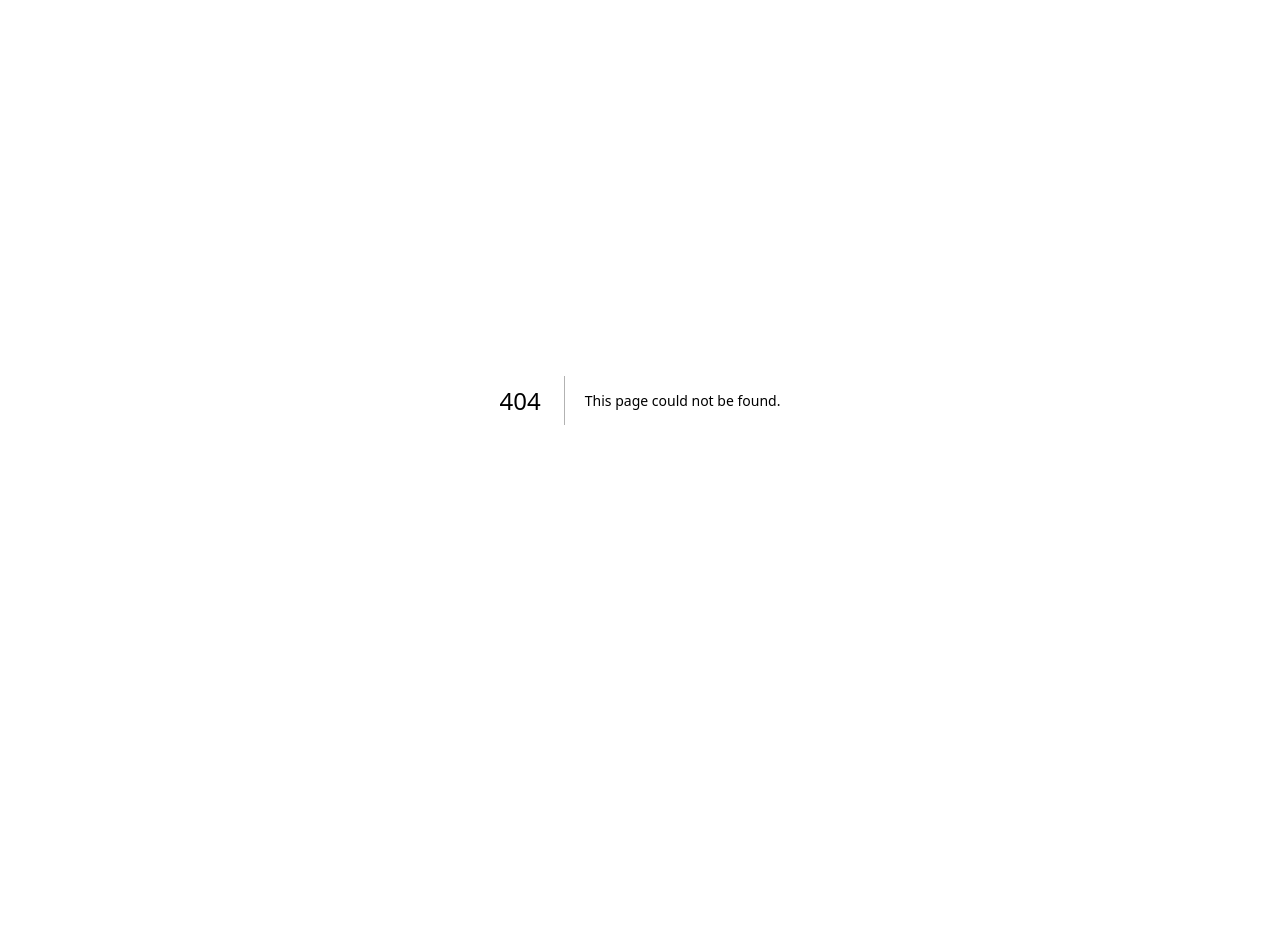
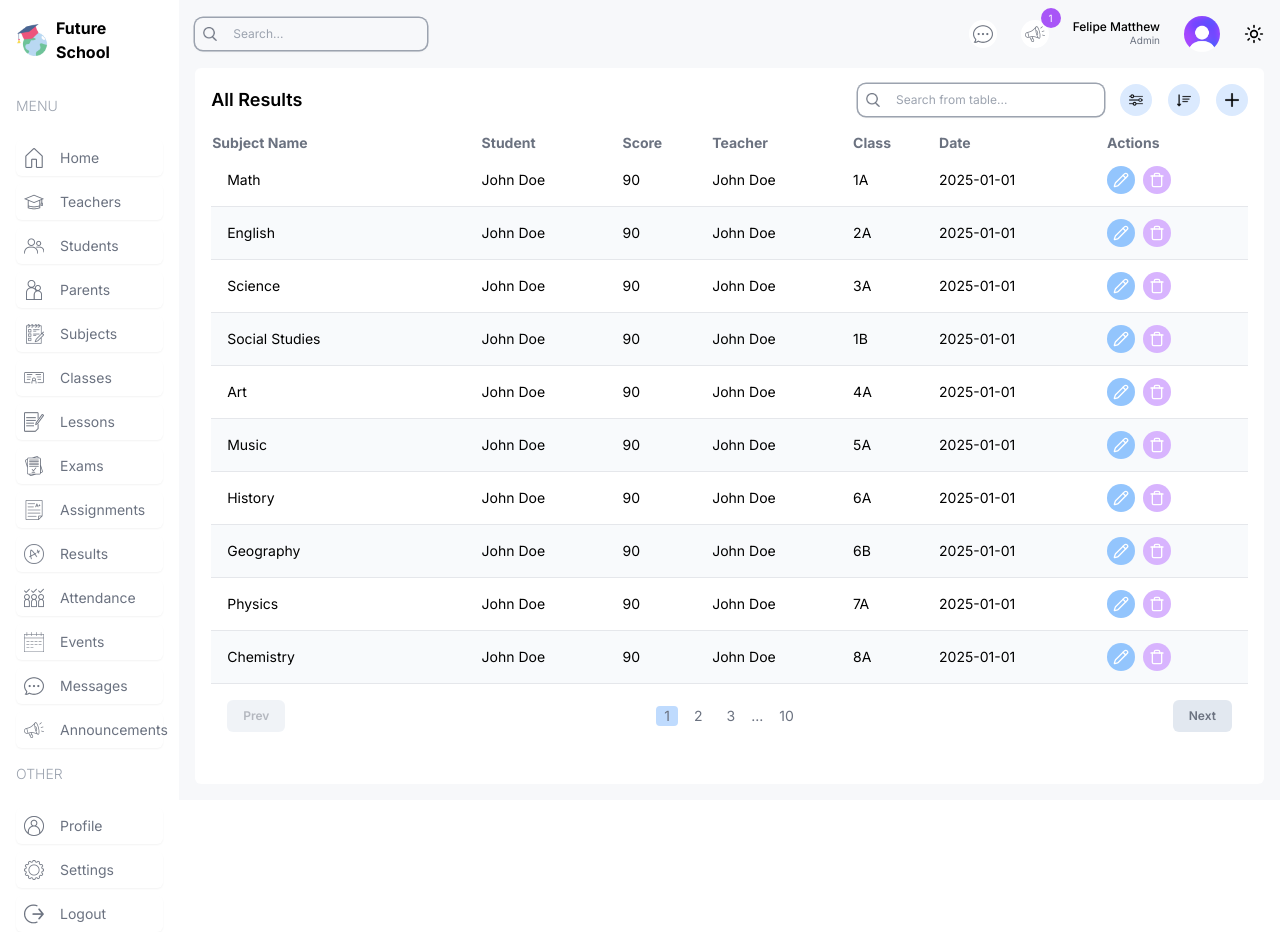
Before and after one commit to FelipeMatthew/school-management, a Next.js app: page /list/results in a window 1280 px wide. Before the commit this address had no page. Before the commit the page ends 800 px from the top, so only its background shows below. Built offline with nearby package versions, Linux system fonts and the light colour scheme.

Commit message:
feat: list page results  ✔

```diff
--- /dev/null
+++ b/src/app/(dashboard)/list/results/page.tsx
@@ -0,0 +1,130 @@
+import Pagination from "@/src/components/Pagination";
+import Table from "@/src/components/Table";
+import TableSearch from "@/src/components/TableSearch";
+import { assignmentsData, resultsData, role } from "@/src/lib/data";
+import { Pencil, Trash } from "lucide-react";
+import Image from "next/image";
+import Link from "next/link";
+
+type ResultType = {
+  id: number;
+  subject: string;
+  class: string;
+  teacher: string;
+  student: string;
+  date: string;
+  type: "exam" | "assignment";
+  score: number;
+};
+
+// Responsividade não vai exibir algumas colunas
+const columns = [
+  {
+    header: "Subject Name",
+    accessor: "subject",
+  },
+  {
+    header: "Student",
+    accessor: "student",
+  },
+  {
+    header: "Score",
+    accessor: "score",
+    className: "hidden md:table-cell"
+  },
+  {
+    header: "Teacher",
+    accessor: "teacher",
+    className: "hidden md:table-cell"
+  },
+  {
+    header: "Class",
+    accessor: "class",
+    className: "hidden md:table-cell"
+  },
+  {
+    header: "Date",
+    accessor: "date",
+    className: "hidden md:table-cell"
+  },
+  {
+    header: "Actions",
+    accessor: "actions",
+  },
+];
+
+const ResultListPage = () => {
+  const renderRow = (item: ResultType) => (
+    <tr
+      key={item.id}
+      className="border-b border-gray-200 even:bg-slate-50 text-sm hover:bg-purple-50 duration-300 cursor-pointer"
+    >
+      <td className="flex items-center gap-4 p-4">{item.subject}</td>
+      <td>{item.student}</td>
+      <td className="hidden md:table-cell">{item.score}</td>
+      <td className="hidden md:table-cell">{item.teacher}</td>
+      <td className="hidden md:table-cell">{item.class}</td>
+      <td className="hidden md:table-cell">{item.date}</td>
+      <td>
+        <div className="flex items-center gap-2">
+          <Link href={`/list/teachers/${item.id}`}>
+            <button
+              type="button"
+              className="w-7 h-7 flex items-center justify-center rounded-full bg-blue-300"
+            >
+              <Pencil  width={16} height={16} className="text-white" />
+            </button>
+          </Link>
+          {role === "admin" && (
+            <button
+              type="button"
+              className="w-7 h-7 flex items-center justify-center rounded-full bg-purple-300"
+            >
+              <Trash width={16} height={16} className="text-white" />
+            </button>
+          )}
+        </div>
+      </td>
+    </tr>
+  );
+
+  return (
+    <div className="bg-white p-4 rounded-md flex-1 m-4 mt-0">
+      {/* TOP */}
+      <div className="flex justify-between items-center">
+        <h1 className="hidden md:block text-lg font-semibold">All Results</h1>
+        <div className="flex flex-col md:flex-row items-center gap-4 w-full md:w-auto">
+          <TableSearch />
+          <div className="flex items-center gap-4 self-end">
+            <button
+              type="button"
+              className="w-8 h-8 flex items-center justify-center rounded-full bg-blue-100"
+            >
+              <Image src="/filter.png" width={14} height={14} alt="" />
+            </button>
+            <button
+              type="button"
+              className="w-8 h-8 flex items-center justify-center rounded-full bg-blue-100"
+            >
+              <Image src="/sort.png" width={14} height={14} alt="" />
+            </button>
+            {role === "admin" && (
+              <button
+                type="button"
+                className="w-8 h-8 flex items-center justify-center rounded-full bg-blue-100"
+              >
+                <Image src="/plus.png" width={14} height={14} alt="" />
+              </button>
+            )}
+          </div>
+        </div>
+      </div>
+      {/* LIST */}
+      <Table columns={columns} renderRow={renderRow} data={resultsData} />
+      {/* PAGINATION */}
+      <Pagination />
+    </div>
+  );
+};
+
+export default ResultListPage;
```
